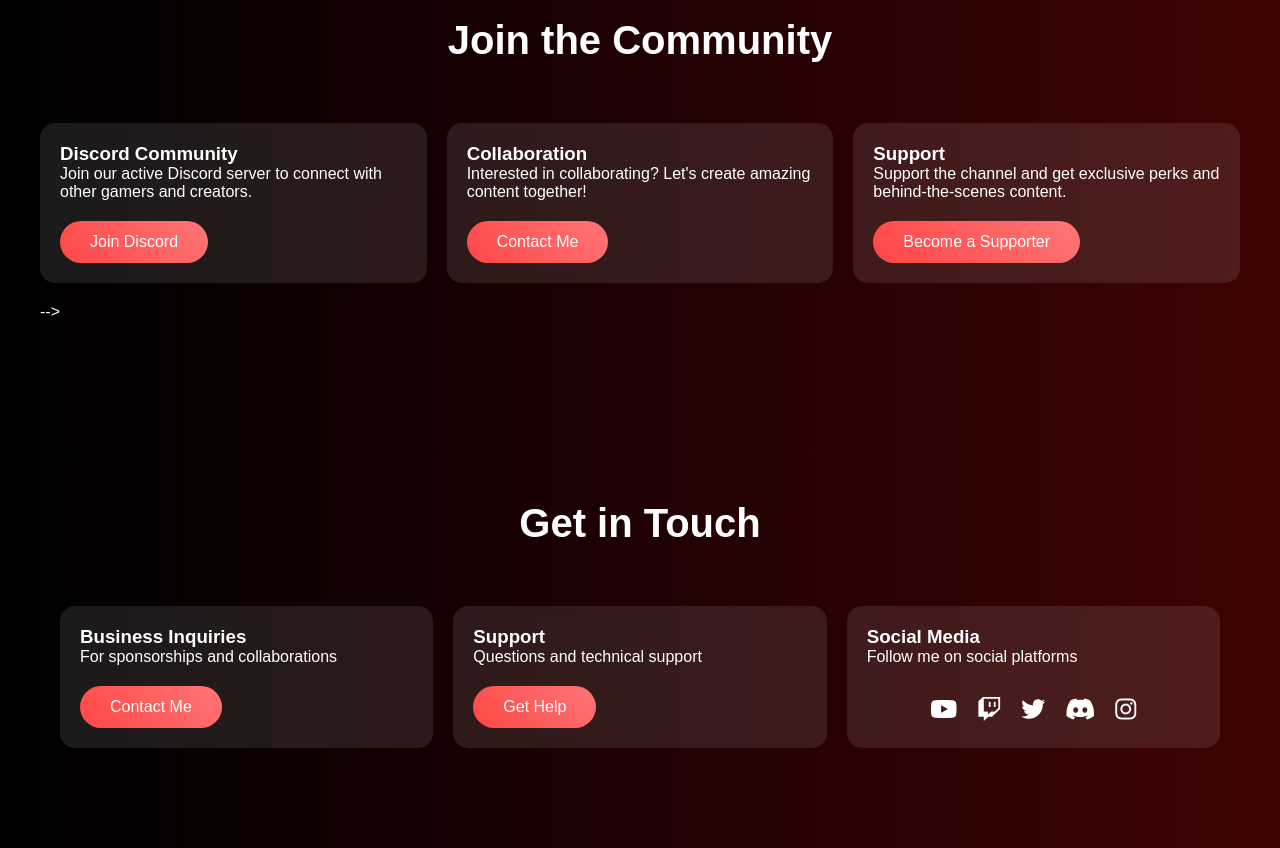
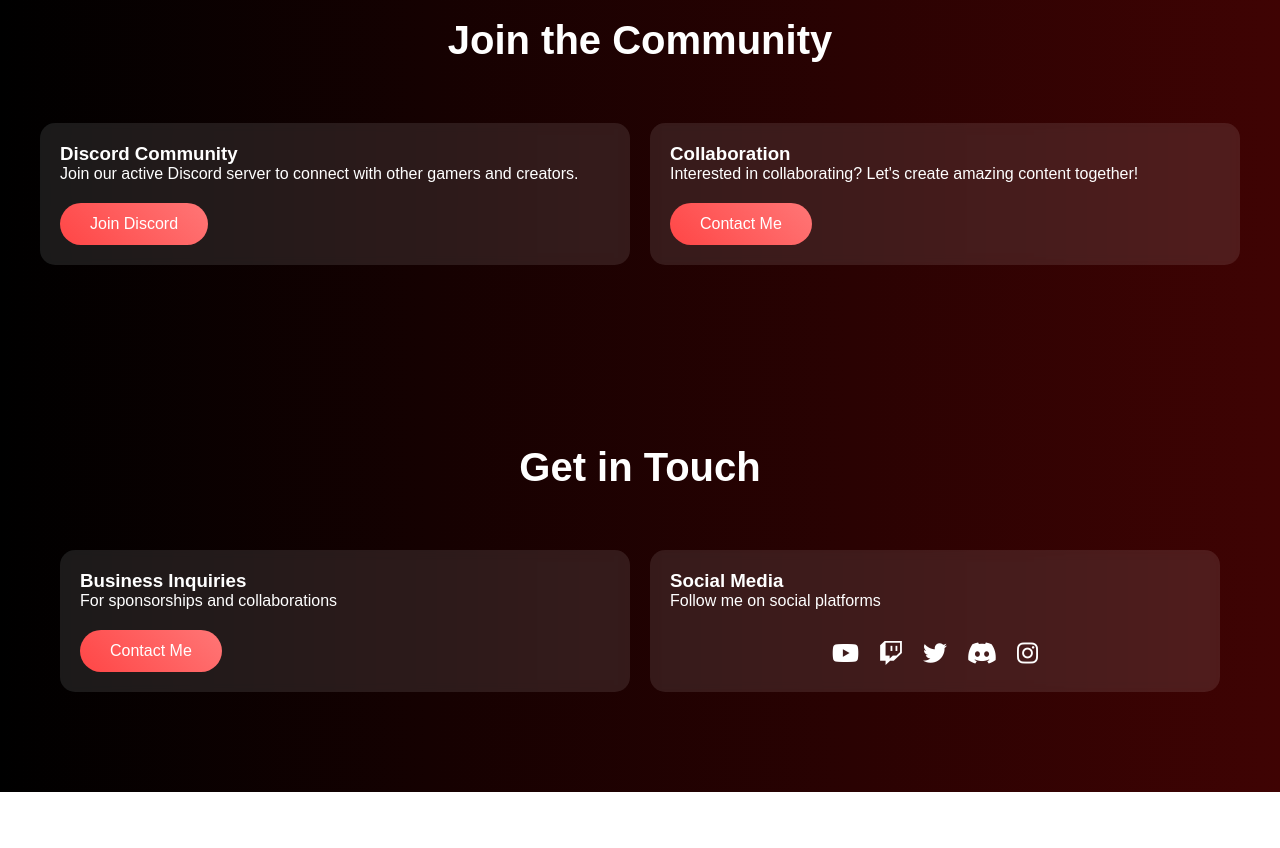
Before and after one commit to kasunaloka/pfc, a plain HTML site: page index.html in a window 1280 px wide. Shown: the part 2600-3448 px from the top of the page. After the commit the page ends 3392 px from the top, so only its background shows below. Drawn offline with Linux system fonts and the light colour scheme.

Commit message:
Update 0.1

```diff
--- a/index.html
+++ b/index.html
@@ -132,7 +132,7 @@
                     <p>Interested in collaborating? Let's create amazing content together!</p>
                     <a href="#" class="cta-button">Contact Me</a>
                 </div>
-                <div class="content-card">
+                <!-- <div class="content-card">
                     <h3>Support</h3>
                     <p>Support the channel and get exclusive perks and behind-the-scenes content.</p>
                     <a href="#" class="cta-button">Become a Supporter</a>
@@ -150,11 +150,11 @@
                     <p>For sponsorships and collaborations</p>
                     <a href="#" class="cta-button">Contact Me</a>
                 </div>
-                <div class="content-card">
+                <!-- <div class="content-card">
                     <h3>Support</h3>
                     <p>Questions and technical support</p>
                     <a href="#" class="cta-button">Get Help</a>
-                </div>
+                </div> -->
                 <div class="content-card">
                     <h3>Social Media</h3>
                     <p>Follow me on social platforms</p>
```
